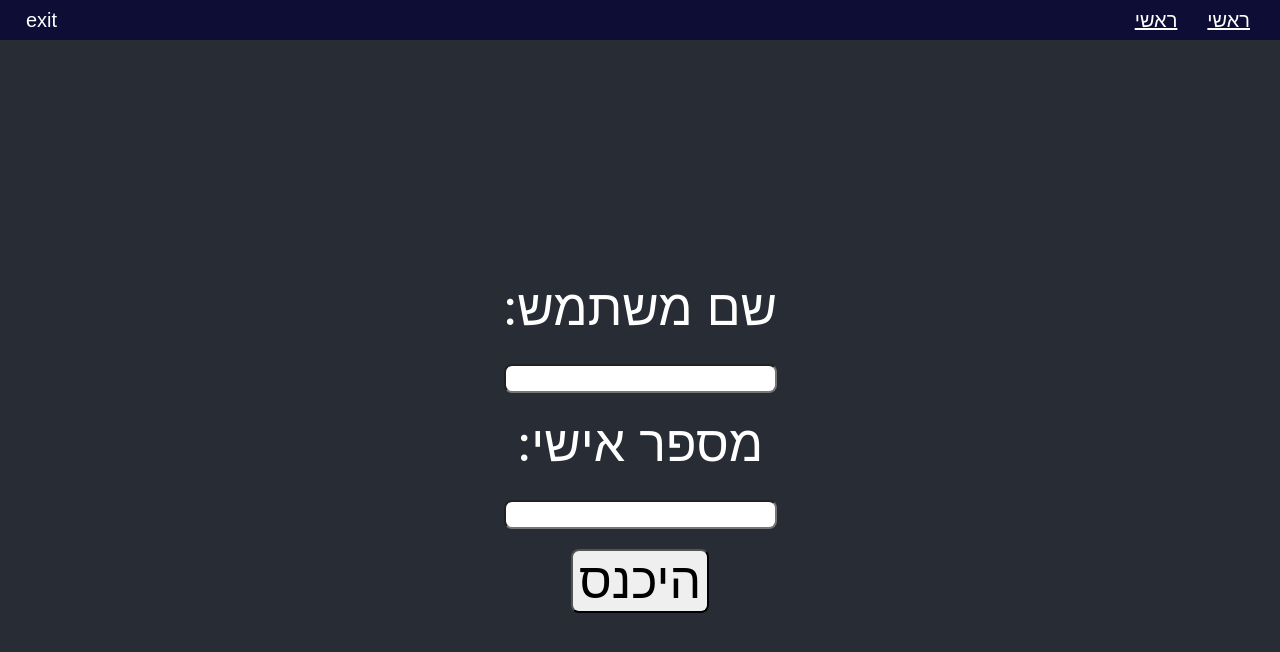
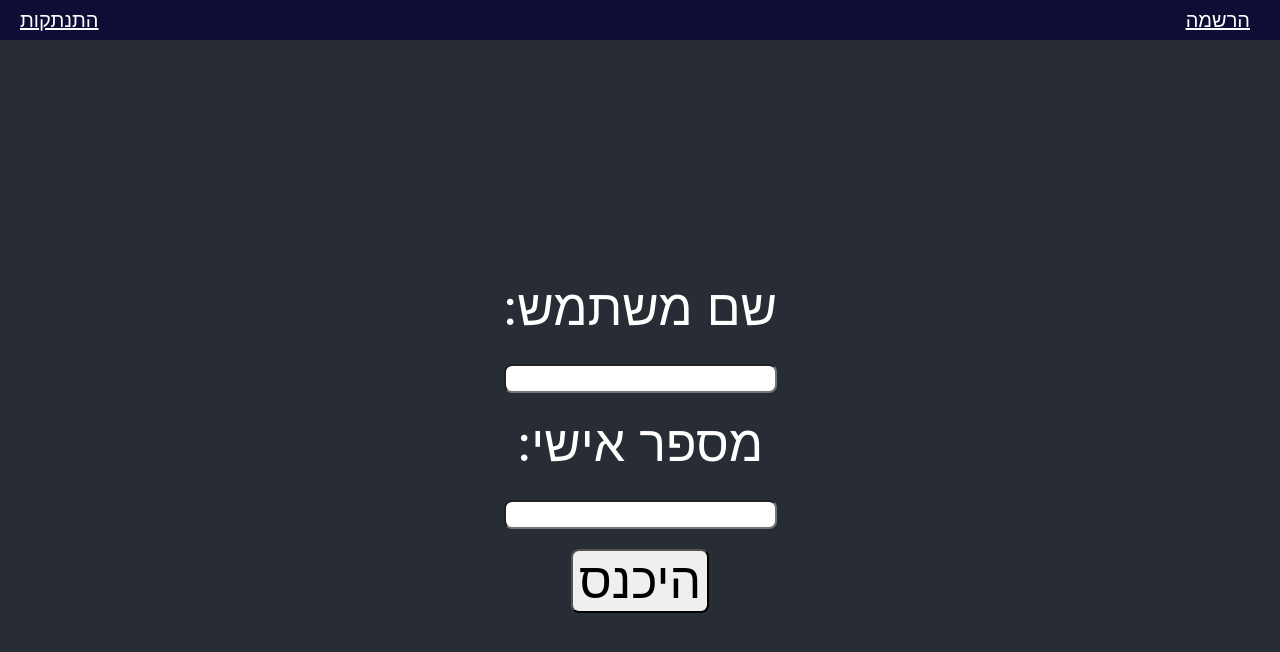
Before and after one commit to buzuko/weatherApp, a React (Create React App) app: page /LogIn in a window 1280 px wide. Shown: the top 652 px of the page. Built offline with nearby package versions, Linux system fonts and the light colour scheme.

Commit message:
mission11 final commit

```diff
--- a/src/App.css
+++ b/src/App.css
@@ -60,7 +60,7 @@
   margin-right: 30px;
   background-color: transparent;
   border: none;
-  height: 40px;
+  /* height: 40px; */
   align-items: center;
   font-size: 20px;
   left: 20px;
--- a/src/App.js
+++ b/src/App.js
@@ -14,9 +14,10 @@ function App() {
             <Route exact path="/LogIn">
               <LogIn />
             </Route>
-            <Route exact path="/WeatherPage">
-              <WeatherPage />
-            </Route>
+            {localStorage.getItem("userName") &&
+              <Route exact path="/WeatherPage">
+                <WeatherPage />
+              </Route>}
           </Switch>
 
         </Router>
--- a/src/addOns/daysTemp.js
+++ b/src/addOns/daysTemp.js
@@ -11,7 +11,6 @@ export function LogoIcon(data, num) {
 
     let logo;
     if (data.daily[num].temp.day - 273.15 > 29) {
-        console.log(data.daily[0].temp.day - 273.15)
         logo = sunny
     } else if (data.daily[num].clouds > 20) {
         logo = partly_cloudy
--- a/src/components/HeaderRouter.js
+++ b/src/components/HeaderRouter.js
@@ -2,11 +2,14 @@ import { React, useEffect, useContext, useState } from "react";
 import '../App.css';
 import { Link } from "react-router-dom";
 function HeaderRouter() {
+    function exitAll() {
+        localStorage.getItem("userName") && localStorage.clear();
+    }
     return (
         <div className="HeaderRouter">
-            <Link to={"/Login"} className="LoginLink" >ראשי</Link>
-            <Link to={"/WeatherPage"} className="WeatherLink" >ראשי</Link>
-            <button className="HeaderRouterExit">exit</button>
+            {<Link to={"/Login"} className="LoginLink" >הרשמה</Link>}
+            {localStorage.getItem("userName") && <Link to={"/WeatherPage"} className="WeatherLink" >כניסה</Link>}
+            <Link to={"/Login"} className="HeaderRouterExit" onClick={exitAll} >התנתקות</Link>
         </div>
     )
 }
```
